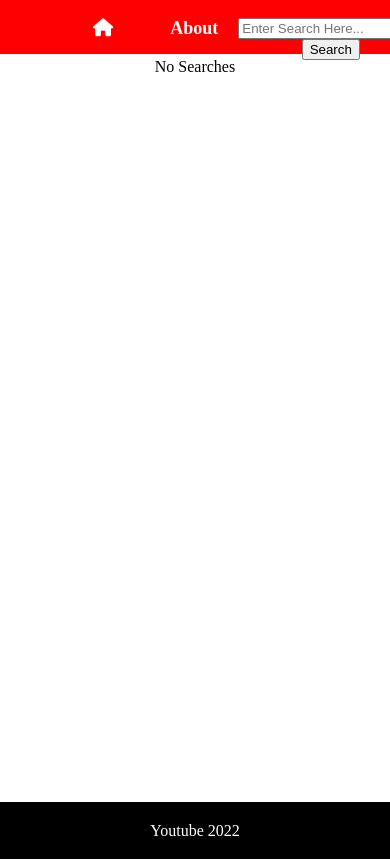
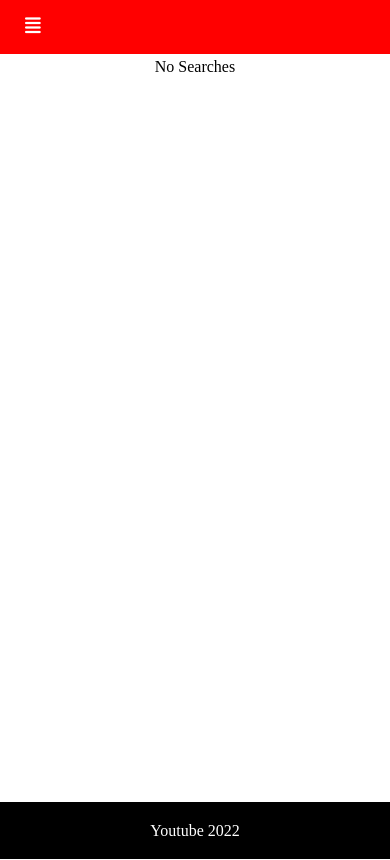
Before and after one commit to JoseBorbon/youtube-react-app, a React (Create React App) app: page / in a window 390 px wide. Built offline with nearby package versions, Linux system fonts and the light colour scheme; a web font is replaced by a local one.

Commit message:
added media queries that makes nabar items disappear when in mobile mode

```diff
--- a/src/components/Routings.js
+++ b/src/components/Routings.js
@@ -2,6 +2,7 @@ import { Routes, Route } from 'react-router-dom';
 import Home from './main/Home';
 import About from './main/About';
 import Media from './main/Media';
+import "./common/Responsive.css"
 
 const Routings = ({ searchResults }) => {
   return (
--- a/src/components/YoutubeApp.js
+++ b/src/components/YoutubeApp.js
@@ -2,7 +2,7 @@ import React, { useState } from 'react';
 import Nav from './common/Nav';
 import Routings from './Routings';
 import Footer from './common/Footer';
-import MobileNavigation from './MobileNavigation';
+import MobileNavigation from './common/MobileNavigation';
 
 const YoutubeApp = () => {
   const [searchResults, setSearchResults] = useState([]);
@@ -46,7 +46,7 @@ const YoutubeApp = () => {
         setSearchTerm={setSearchTerm}
         getSearch={getSearch}
       />
-      <MobileNavigation/>
+        <MobileNavigation/>
       <Routings searchResults={searchResults} />
       <Footer />
     </>
--- a/src/components/common/MobileNavigation.css
+++ b/src/components/common/MobileNavigation.css
@@ -1,8 +1,8 @@
-
 .Mobilenavbar {
-    display:flex;
+  display: flex;
   justify-content: flex-start;
   align-items: center;
+  padding-left: 25px;
 }
 .menu-bars {
   margin-left: 1rem;
@@ -10,15 +10,15 @@
   background: none;
 }
 
-  .openMenu{
+.openMenu {
   display: block;
 }
-  .closeMenu{
+.closeMenu {
   display: none;
 }
 
-  .nav-menu{
-      width:auto;
+.nav-menu {
+  width: auto;
   height: 100vh;
   display: flex;
   justify-content: center;
@@ -27,11 +27,11 @@
   left: -100%;
   transition: 850ms;
 }
-  .nav-menu.active{
+.nav-menu.active {
   left: 0;
   transition: 350ms;
 }
-  .nav-text{
+.nav-text {
   display: flex;
   justify-content: start;
   align-items: center;
@@ -50,12 +50,14 @@
   border-radius: 4px;
 }
 
-  .nave-text a:hover{
-      background-color: rgb(98, 122, 126)
-      ;
+/* .nave-text a:hover {
+  background-color: rgb(65, 135, 148);
+} */
+
+.nav-menu-items {
+  width: 10%;
 }
+span {
+  margin-left: 16px;
 
-  .nav-menu-items{
-      width: 100%;
 }
-  span{margin-left: 16px;}
--- a/src/components/MobileNavigation.js
+++ b/src/components/common/MobileNavigation.js
@@ -1,14 +1,15 @@
 import React from "react";
 import { useState } from "react";
 import { Link } from "react-router-dom";
-import "./common/MobileNavigation.css";
-import { SlideBarData } from "./common/NavBarLink";
+import "./MobileNavigation.css";
+import { SlideBarData} from "./NavBarLink"
 
 export default function MobileNavigation() {
   const [sidebar, setSidebar] = useState(false);
   const showSidebar = () => {
     setSidebar(!sidebar);
   };
+
   return (
       <>
     <nav className="MobileNavigation">
@@ -38,7 +39,6 @@ export default function MobileNavigation() {
       </>
     );
   })}
-
         </ul>
     </nav>
     </nav>
--- a/src/components/common/Nav.css
+++ b/src/components/common/Nav.css
@@ -1,37 +1,19 @@
-.NavBar {
-  background-color: red;
-  border:2px solid brown;
+.Nav-youtube ul li a {
+  display: flex;
 }
 
-
-.NavBar nav ul li {
-  display: inline-block;
-  margin: 0 1.5vw;
-}
-
-.NavBar ul li a {
-  text-decoration: none;
-  color: white;
-  display: flex;
-  align-items: center;
-}
-.MobileNavigation{
+.MobileNavigation {
   display: none;
 }
 
-
-
-.youtube{
-display: flex;
+.youtube {
+  display: flex;
 }
 
-.youtube li{
-  padding: 0 0 25px 25px;
+.youtube li {
+  padding: 0 25px 0  25px;
   list-style-type: none;
 }
-
-
-
 
 nav > ul {
   display: flex;
--- a/src/components/common/Nav.js
+++ b/src/components/common/Nav.js
@@ -1,4 +1,5 @@
 import { Link } from 'react-router-dom';
+import MobileNavigation from './MobileNavigation';
 import SearchBar from './nav-children/SearchBar';
 import './Nav.css';
 import {SlideBarData} from "./NavBarLink"
@@ -6,10 +7,9 @@ import {SlideBarData} from "./NavBarLink"
 const Nav = ({ getSearch, searchTerm, setSearchTerm }) => {
   return (
     <nav>
+
       <ul>
-
-        <li className="Nav-youtube">
-
+        <li className="Nav-youtube flex">
         <ul className = "youtube">
           {SlideBarData.map((item, i) => {
 
@@ -25,15 +25,6 @@ const Nav = ({ getSearch, searchTerm, setSearchTerm }) => {
             );
           })}
         </ul>
-
-
-          {/* <Link to="/">Youtube</Link>
-        </li>
-        <li>
-          <Link to="/">Home</Link>
-        </li>
-        <li>
-          <Link to="/about">About</Link>*/}
         </li>
         <SearchBar
           searchTerm={searchTerm}
--- /dev/null
+++ b/src/components/common/Responsive.css
@@ -0,0 +1,54 @@
+body{
+    width:100%;
+    height: 100vh;
+    background-position: center;
+    /* background-repeat: no-repeat; */
+    background-size: cover;
+}
+
+nav {
+    height: 70px;
+    display: flex;
+    justify-content: space-between;
+    align-items: center;
+    background-color: rgb(184, 132, 132);
+}
+
+nav ul li {
+    font-family: Arial, Helvetica, sans-serif;
+    display: inline-block;
+     font-weight: bolder;
+     /* text-transform: uppercase; */
+     font-size: 16px;
+     padding: 0 15px;
+}
+
+nav ul li a{
+    text-decoration: none;
+    color: white;
+}
+
+@media(max-width: 990px){
+nav ul{
+    position: unset;
+    top: 70px;
+    left: -100%;
+    width: 100%;
+    text-align: center;
+    transition: 0.85s ease-in-out;
+    height: 100%;
+}
+
+nav ul li{
+display: block;
+padding: 20px 0px;
+}
+.Nav-youtube{
+   display: none;
+}
+
+.MobileNavigation{
+    display: flex;
+    z-index: 1;
+}
+}
```
Lines whose indentation alone changed are shown as unchanged.
